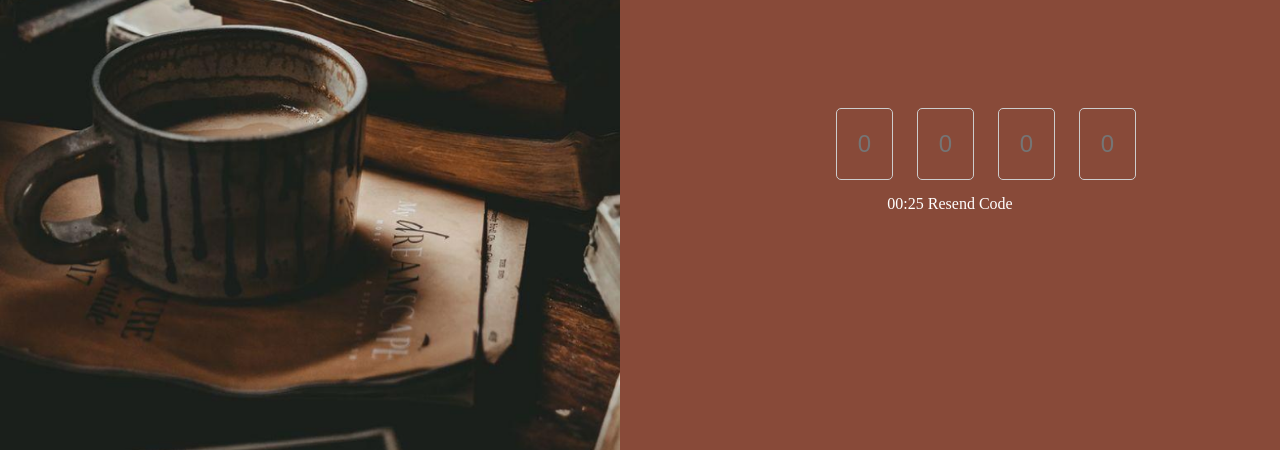
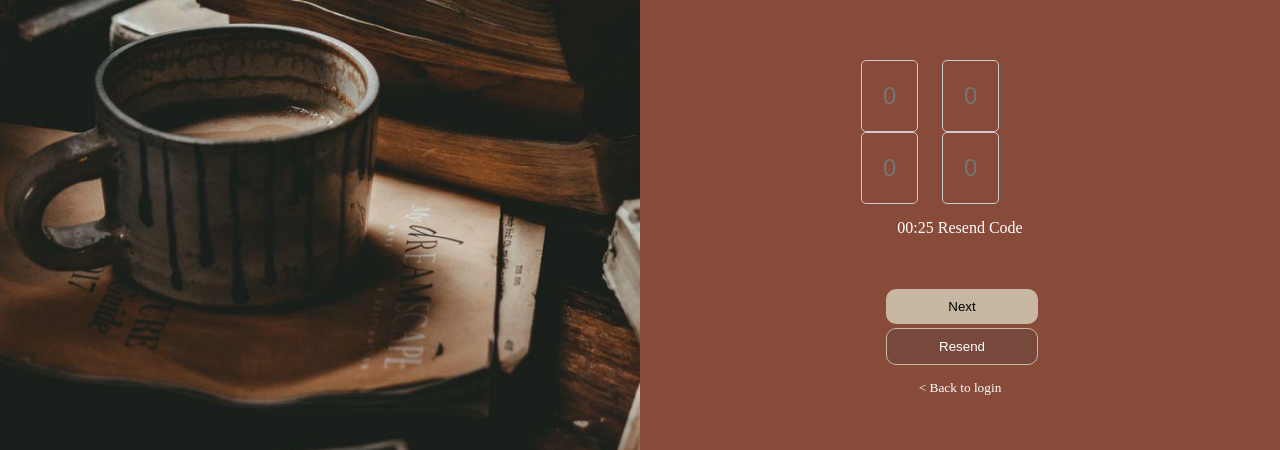
Before and after one commit to RonCarreon30/my-coffee-shop-webapp, a plain HTML site: page confirm-reset-pass.html in a window 1280 px wide. Shown: the part 350-800 px from the top of the page. Drawn offline with Linux system fonts and the light colour scheme.

Commit message:
Add files via upload

```diff
--- a/confirm-reset-pass.html
+++ b/confirm-reset-pass.html
@@ -26,10 +26,19 @@
         <input type="text" pattern="[0-9]*" id="code2" name="code2" placeholder="0" required>
         <input type="text" pattern="[0-9]*" id="code3" name="code3" placeholder="0" required>
         <input type="text" pattern="[0-9]*" id="code4" name="code4" placeholder="0" required>
-      </div>
-      <div class="timer">
-        <span id="timer">00:30</span>
-        <span id="resend-code" onclick="resendCode()">Resend Code</span>
+        <div class="timer">
+          <span id="timer">00:30</span>
+          <span>Resend Code</span>
+        </div>
+        <div class="login-bttn">
+          <button>Next</button>
+        </div>
+        <div class="resend-bttn">
+          <button id="resend-code" onclick="resendCode()">Resend</button>
+        </div>
+        <div class="back-to-login-text">
+          <p>< Back to login</p>
+        </div>
       </div>
     </div>
   </div>
--- a/css/confirm-pass.css
+++ b/css/confirm-pass.css
@@ -28,7 +28,6 @@ body, html {
 
   .right {
     flex: 1;
-    padding: 20px;
     background-color: #884a39;
   }
 
@@ -66,8 +65,9 @@ body, html {
   }
 
   .input-group{
-    width: 400px;
-    margin: 20% 30% 0%;
+    margin-top: 15%;
+    margin-left: 33%;
+    margin-right: 33%;
 
   }
 
@@ -96,7 +96,7 @@ body, html {
 
   .login-bttn{
     width: 70%;
-    padding: 10px;
+    padding: 2px;
     margin-bottom: 0px;
     border: 0px;
     margin-top: 50px;
@@ -108,6 +108,21 @@ body, html {
     background-color: #c7b7a3;
   }
 
+  .resend-bttn{
+    width:70%;
+    padding: 2px;
+    margin-bottom: 0px;
+    border: 0px;
+    margin-left: 15%;
+    margin-right: 15%;
+  }
+
+  .resend-bttn button{
+    background-color: #49494941;
+    border: 1px solid #c7b7a3;
+    color: #fff;
+  }
+
   label {
     color: #fff;
     margin-left: 10px;
@@ -117,15 +132,14 @@ body, html {
     display: none;
   }
 
-  .switch-text{
+  .back-to-login-text{
     color: #fff;
     width: 100%;
     margin-top: 0;
-    margin-left: 30%;
-    margin-right: 25%;
+    text-align: center;
     font-size: smaller;
   }
-  .switch-text a:hover {
+  .back-to-login-text p:hover {
     text-decoration: underline;
     cursor: pointer;
   }
--- a/css/forgot-pass.css
+++ b/css/forgot-pass.css
@@ -72,7 +72,7 @@ body, html {
   }
 
   .input-group{
-    margin-bottom: 20px;
+    margin-bottom: 0px;
     margin-top: 100px;
   }
 
@@ -102,12 +102,24 @@ body, html {
   .switch-text{
     color: #fff;
     width: 100%;
-    margin-top: 0;
-    margin-left: 30%;
-    margin-right: 25%;
+    margin-top: 5px;
+    margin-left: 5px;
     font-size: smaller;
   }
   .switch-text a:hover {
     text-decoration: underline;
     cursor: pointer;
   }
+
+  .back-to-login-text{
+    color: #fff;
+    width: 100%;
+    font-size: smaller;
+    margin-top: 0px;
+    text-align: center;
+  }
+
+  .back-to-login-text p:hover{
+    text-decoration:solid;
+    cursor: pointer;
+  }
--- a/css/login.css
+++ b/css/login.css
@@ -35,11 +35,11 @@ body, html {
   .logo {
     text-align: center;
     margin-bottom: 20px;
-    margin-top: 70px;
+    margin-top: 20%;
   }
 
   .logo img {
-    max-width: 600px; /* Adjust the size as needed */
+    max-width: 700px; /* Adjust the size as needed */
   }
 
   h1 {
@@ -51,8 +51,9 @@ body, html {
   }
 
   form {
-    max-width: 300px;
-    margin: 0 auto;
+    max-width: 400px;
+    margin: 10% auto;
+
 
   }
 
@@ -65,18 +66,21 @@ body, html {
   }
 
   .input-group{
-    margin-bottom: 20px;
+    margin-bottom: 30px;
   }
 
   .login-bttn{
     width: 100%;
     padding: 10px;
+    margin-top: 50px;
     margin-bottom: 0px;
     border: 0px;
   }
 
   .login-bttn button{
     background-color: #c7b7a3;
+    width: 70%;
+    margin: 0px 15%;
   }
 
   label {
@@ -97,12 +101,12 @@ body, html {
 
   .social-icons img {
     width: 30px; /* Adjust the size as needed */
-    margin: 0 5px;
+    margin: 2px 5px;
   }
 
   .signup-text {
     text-align: center;
-    margin-top: 20px;
+    margin-top: 15%;
   }
 
   .signup-text p {
```
Also changed, not shown: index.html (+4 -3 lines), reset-pass.html (+9 -2 lines).
